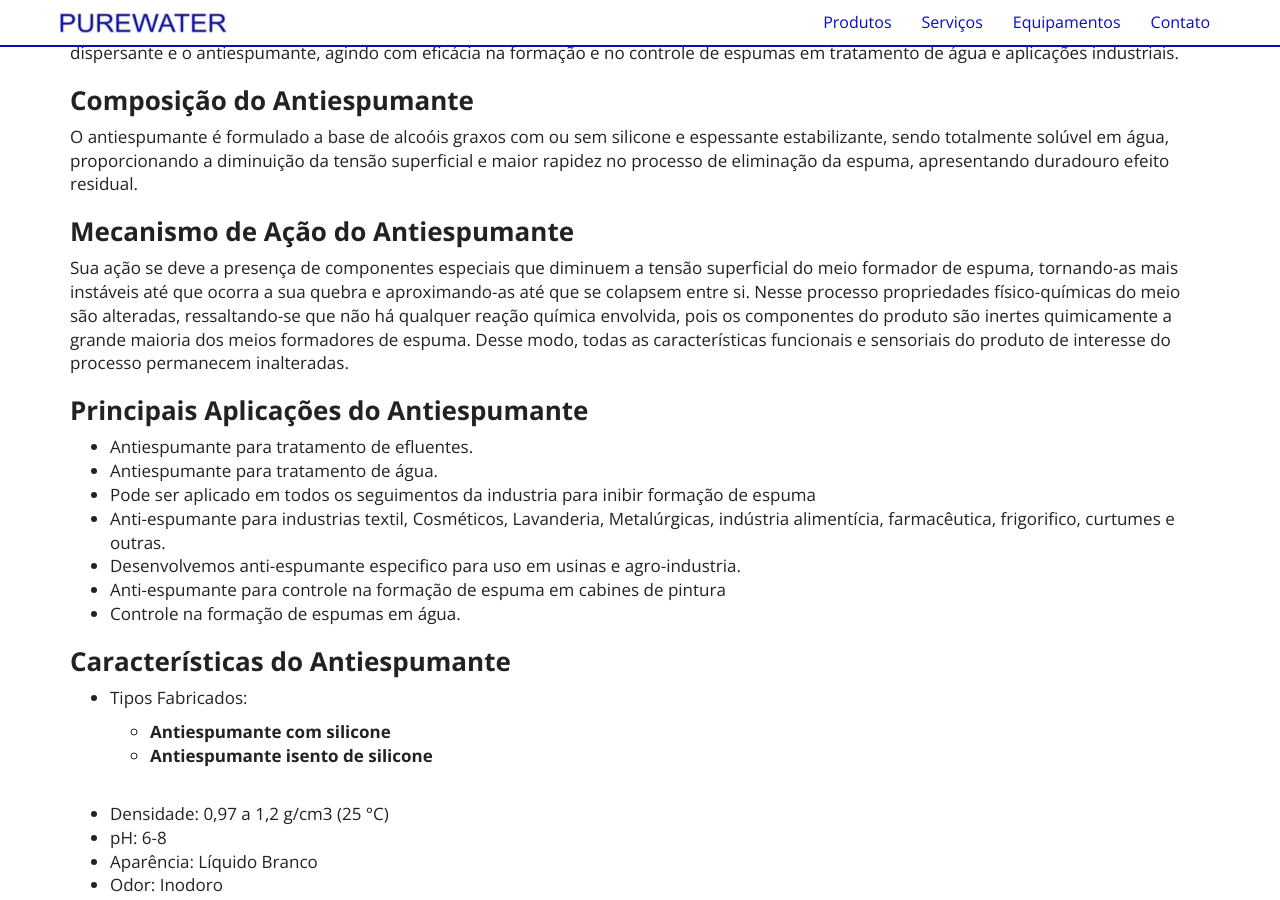
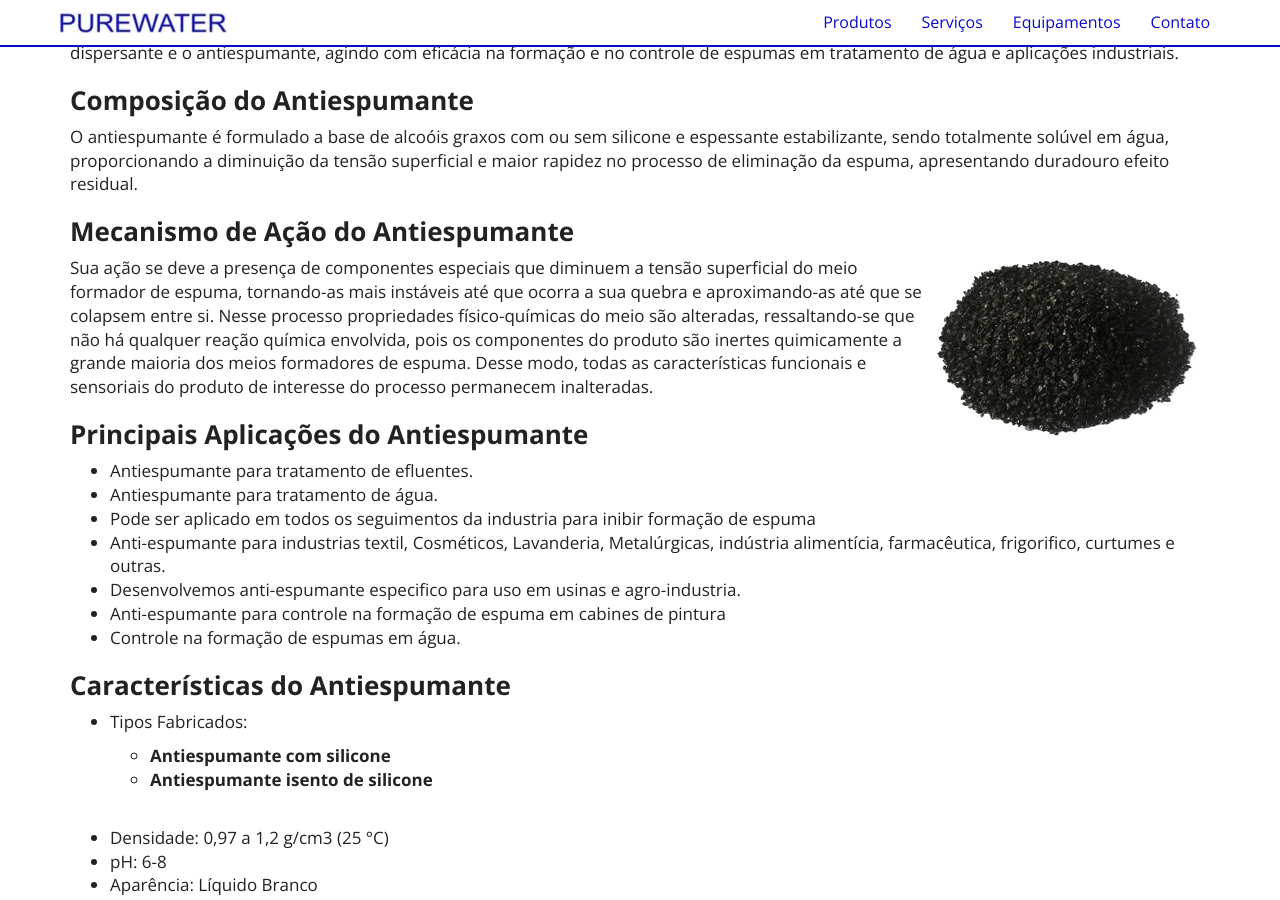
Before and after one commit to purewaterefluentes/purewaterefluentes.github.io, a Jekyll site: the page built from produtos/antiespumante.md, in a window 1280 px wide and 900 px high, scrolled down 314 px. Built offline with Jekyll 4.4.1, drawn with Linux system fonts in a browser that asks for light colours; nearby versions of some CDN libraries; library files that are not in the unit come from our copies.

Commit message:
Update antiespumante.md

```diff
--- a/produtos/antiespumante.md
+++ b/produtos/antiespumante.md
@@ -8,6 +8,9 @@
 
 ### **Composição do Antiespumante**
 O antiespumante é formulado a base de alcoóis graxos com ou sem silicone e espessante estabilizante,  sendo totalmente solúvel em água, proporcionando a diminuição da tensão superficial e maior rapidez no processo de eliminação da espuma, apresentando duradouro efeito residual.
+
+
+<img class="img-responsive pull-right" style="max-width: 40%;" src="../../website/images/Carvão ativado granulado.jpg" alt="Antiespumante">
 
 ### **Mecanismo de Ação do Antiespumante**
 Sua ação se deve a presença de componentes especiais que diminuem a tensão superficial do meio formador de espuma, tornando-as mais instáveis até que ocorra a sua quebra e aproximando-as até que se colapsem entre si.
```
